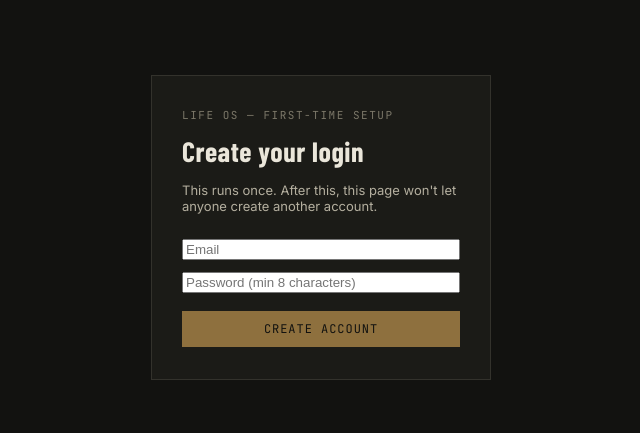
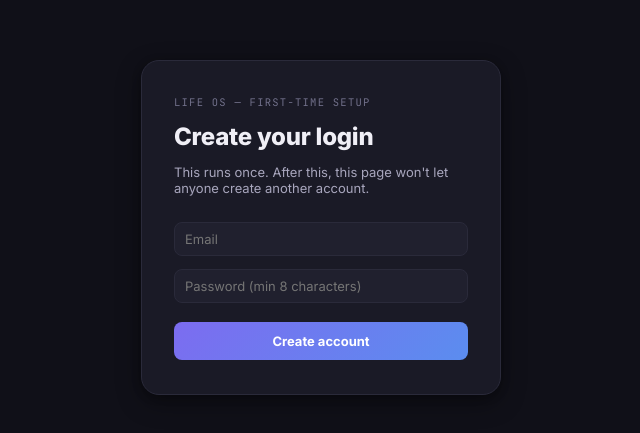
Before and after one commit to lincolnimade/lifeos, a Next.js app in the folder lifeos-app/: page /setup in a window 1280 px wide. Shown: the part 173-606 px from the top of the page, without its empty margins (319-959 px from the left). Built offline with nearby package versions, Linux system fonts and the light colour scheme; no server answers; the database is empty.

Commit message:
Add files via upload

```diff
--- a/lifeos-app/app/globals.css
+++ b/lifeos-app/app/globals.css
@@ -1,112 +1,255 @@
-@import url('https://fonts.googleapis.com/css2?family=Barlow+Condensed:wght@500;600;700&family=Inter:wght@400;500;600&family=JetBrains+Mono:wght@400;500&display=swap');
+@import url('https://fonts.googleapis.com/css2?family=Inter:wght@400;500;600;700;800&family=JetBrains+Mono:wght@400;500&display=swap');
 
 :root{
-  --bg:#121210;
-  --surface:#1B1B17;
-  --surface-2:#232320;
-  --line:#33322C;
-  --line-soft:#26251F;
-  --text:#EAE6DA;
-  --text-mid:#B4AF9F;
-  --text-dim:#7C7869;
-  --gold:#C0954F;
-  --gold-dim:#8E703E;
-  --sage:#6E8A6C;
-  --sage-dim:#4E6A4F;
-  --rust:#B65B41;
+  --radius-sm:8px;
+  --radius:14px;
+  --radius-lg:18px;
+  --sidebar-w:236px;
+  --topbar-h:64px;
+
+  --accent:#7C6CF0;
+  --accent-2:#5B8DEF;
+  --up:#2FBE7A;
+  --down:#F0655B;
 }
+
+/* ---------- Dark theme (default) ---------- */
+:root,
+[data-theme="dark"]{
+  --bg:#101018;
+  --bg-elev:#15151F;
+  --surface:#1A1A26;
+  --surface-2:#20202E;
+  --surface-hover:#26263635;
+  --line:#2A2A3A;
+  --line-soft:#22222E;
+  --text:#F0EFF6;
+  --text-mid:#A8A6BD;
+  --text-dim:#71708A;
+  --shadow:0 8px 24px rgba(0,0,0,0.35), 0 2px 8px rgba(0,0,0,0.25);
+}
+
+/* ---------- Light theme ---------- */
+[data-theme="light"]{
+  --bg:#F6F6F9;
+  --bg-elev:#FFFFFF;
+  --surface:#FFFFFF;
+  --surface-2:#F0F0F5;
+  --surface-hover:#EEEEF5;
+  --line:#E4E4EE;
+  --line-soft:#ECECF3;
+  --text:#191924;
+  --text-mid:#5C5B72;
+  --text-dim:#8D8CA3;
+  --shadow:0 4px 16px rgba(30,30,60,0.06), 0 1px 4px rgba(30,30,60,0.05);
+}
+
 *{box-sizing:border-box;}
-html,body{margin:0;background:var(--bg);color:var(--text);font-family:'Inter',sans-serif;}
-.page{padding:32px 28px 60px;max-width:1180px;margin:0 auto;}
-h1,h2,h3{font-family:'Barlow Condensed',sans-serif;letter-spacing:0.02em;margin:0;}
-.eyebrow{font-family:'JetBrains Mono',monospace;font-size:11px;letter-spacing:0.14em;text-transform:uppercase;color:var(--text-dim);}
-.hdr{display:flex;justify-content:space-between;align-items:flex-end;margin-bottom:20px;flex-wrap:wrap;gap:16px;}
-.hdr h1{font-size:34px;font-weight:700;color:var(--text);}
-.stat-strip{display:flex;gap:16px;flex-wrap:wrap;margin-bottom:26px;}
-.stat-strip .stat{flex:1;min-width:120px;background:var(--surface);border:1px solid var(--line);padding:12px 14px;}
-.stat-strip .n{font-family:'JetBrains Mono',monospace;font-size:22px;color:var(--gold);}
-.stat-strip .l{font-size:10px;text-transform:uppercase;letter-spacing:0.06em;color:var(--text-dim);margin-bottom:2px;}
+html,body{margin:0;background:var(--bg);color:var(--text);font-family:'Inter',sans-serif;-webkit-font-smoothing:antialiased;}
+body{transition:background-color .15s ease, color .15s ease;}
+h1,h2,h3{font-family:'Inter',sans-serif;letter-spacing:-0.01em;margin:0;font-weight:700;}
+a{color:inherit;}
+::selection{background:var(--accent);color:#fff;}
+
+/* ================= APP SHELL ================= */
+.app-shell{display:flex;min-height:100vh;background:var(--bg);}
+
+.sidebar{
+  width:var(--sidebar-w);
+  flex-shrink:0;
+  background:var(--bg-elev);
+  border-right:1px solid var(--line);
+  display:flex;
+  flex-direction:column;
+  padding:20px 14px;
+  position:sticky;
+  top:0;
+  height:100vh;
+}
+.sidebar-brand{display:flex;align-items:center;gap:10px;padding:6px 8px 22px;}
+.sidebar-brand .mark{
+  width:30px;height:30px;border-radius:9px;
+  background:linear-gradient(135deg,var(--accent),var(--accent-2));
+  display:flex;align-items:center;justify-content:center;
+  color:#fff;font-weight:800;font-size:13px;flex-shrink:0;
+}
+.sidebar-brand .name{font-weight:700;font-size:15px;letter-spacing:-0.01em;}
+
+.sidebar-nav{display:flex;flex-direction:column;gap:2px;flex:1;}
+.sidebar-link{
+  display:flex;align-items:center;gap:11px;
+  padding:9px 12px;border-radius:var(--radius-sm);
+  color:var(--text-mid);text-decoration:none;
+  font-size:13.5px;font-weight:500;
+  transition:background .12s ease,color .12s ease;
+}
+.sidebar-link svg{width:17px;height:17px;flex-shrink:0;opacity:0.85;}
+.sidebar-link:hover{background:var(--surface-2);color:var(--text);}
+.sidebar-link.active{background:var(--surface-2);color:var(--text);}
+.sidebar-link.active svg{opacity:1;color:var(--accent);}
+
+.sidebar-foot{border-top:1px solid var(--line-soft);padding-top:12px;margin-top:12px;display:flex;flex-direction:column;gap:2px;}
+
+/* ================= TOPBAR ================= */
+.main-col{flex:1;min-width:0;display:flex;flex-direction:column;}
+.topbar{
+  height:var(--topbar-h);
+  display:flex;align-items:center;justify-content:space-between;
+  padding:0 28px;
+  border-bottom:1px solid var(--line);
+  background:var(--bg-elev);
+  position:sticky;top:0;z-index:5;
+}
+.topbar-title{font-size:15px;font-weight:600;}
+.topbar-crumb{font-size:12px;color:var(--text-dim);margin-top:1px;}
+.topbar-actions{display:flex;align-items:center;gap:10px;}
+
+.icon-btn{
+  width:34px;height:34px;border-radius:var(--radius-sm);
+  display:flex;align-items:center;justify-content:center;
+  background:var(--surface-2);border:1px solid var(--line);
+  color:var(--text-mid);cursor:pointer;transition:all .12s ease;
+}
+.icon-btn:hover{color:var(--text);border-color:var(--accent);}
+.icon-btn svg{width:16px;height:16px;}
+
+.avatar{
+  width:32px;height:32px;border-radius:50%;
+  background:linear-gradient(135deg,var(--accent),var(--accent-2));
+  display:flex;align-items:center;justify-content:center;
+  color:#fff;font-size:12.5px;font-weight:700;cursor:pointer;flex-shrink:0;
+  border:none;
+}
+
+/* ================= PAGE CONTENT ================= */
+.page{padding:28px 28px 60px;max-width:1180px;margin:0 auto;width:100%;}
+.eyebrow{font-family:'JetBrains Mono',monospace;font-size:10.5px;letter-spacing:0.12em;text-transform:uppercase;color:var(--text-dim);}
+.hdr{display:flex;justify-content:space-between;align-items:flex-end;margin-bottom:22px;flex-wrap:wrap;gap:14px;}
+.hdr h1{font-size:26px;font-weight:800;color:var(--text);margin-top:4px;}
+
+/* ================= STAT STRIP ================= */
+.stat-strip{display:flex;gap:16px;flex-wrap:wrap;margin-bottom:22px;}
+.stat-strip .stat{
+  flex:1;min-width:150px;background:var(--surface);
+  border:1px solid var(--line);border-radius:var(--radius);
+  padding:16px 18px;box-shadow:var(--shadow);
+}
+.stat-strip .n{font-family:'Inter',sans-serif;font-weight:800;font-size:24px;color:var(--text);letter-spacing:-0.02em;}
+.stat-strip .l{font-size:11px;text-transform:uppercase;letter-spacing:0.05em;color:var(--text-dim);margin-bottom:6px;font-weight:600;}
 .stat-strip input[type=text],.stat-strip input[type=range]{width:100%;}
 
-.pipeline{display:flex;height:32px;border:1px solid var(--line);margin-bottom:32px;overflow:hidden;}
-.pipeline .seg{display:flex;align-items:center;justify-content:center;font-family:'JetBrains Mono',monospace;font-size:10px;color:var(--bg);font-weight:500;border-right:1px solid var(--bg);white-space:nowrap;overflow:hidden;}
+/* pill / delta badges */
+.pill{
+  display:inline-flex;align-items:center;gap:4px;
+  font-size:11px;font-weight:700;padding:3px 8px;border-radius:999px;
+}
+.pill-up{background:rgba(47,190,122,0.14);color:var(--up);}
+.pill-down{background:rgba(240,101,91,0.14);color:var(--down);}
+
+.pipeline{display:flex;height:34px;border-radius:var(--radius-sm);border:1px solid var(--line);margin-bottom:32px;overflow:hidden;}
+.pipeline .seg{display:flex;align-items:center;justify-content:center;font-family:'JetBrains Mono',monospace;font-size:10px;color:#fff;font-weight:600;border-right:1px solid var(--bg);white-space:nowrap;overflow:hidden;}
 .pipeline .seg:last-child{border-right:none;}
 
-.grid{display:grid;grid-template-columns:1.15fr 1fr;gap:20px;margin-bottom:20px;}
+.grid{display:grid;grid-template-columns:1.15fr 1fr;gap:18px;margin-bottom:18px;}
 @media (max-width:760px){.grid{grid-template-columns:1fr;}}
 
-.card{background:var(--surface);border:1px solid var(--line);padding:20px 22px;margin-bottom:20px;}
-.card-hd{display:flex;justify-content:space-between;align-items:center;margin-bottom:14px;border-bottom:1px solid var(--line-soft);padding-bottom:10px;flex-wrap:wrap;gap:8px;}
-.card-hd h2{font-size:19px;color:var(--text);}
-.tag{font-family:'JetBrains Mono',monospace;font-size:10px;letter-spacing:0.08em;text-transform:uppercase;padding:3px 8px;border:1px solid var(--gold-dim);color:var(--gold);}
-.tag.sage{border-color:var(--sage-dim);color:var(--sage);}
+.card{
+  background:var(--surface);border:1px solid var(--line);border-radius:var(--radius-lg);
+  padding:20px 22px;margin-bottom:18px;box-shadow:var(--shadow);
+}
+.card-hd{display:flex;justify-content:space-between;align-items:center;margin-bottom:16px;border-bottom:1px solid var(--line-soft);padding-bottom:12px;flex-wrap:wrap;gap:8px;}
+.card-hd h2{font-size:16.5px;font-weight:700;color:var(--text);}
+.tag{
+  font-family:'JetBrains Mono',monospace;font-size:10px;letter-spacing:0.06em;text-transform:uppercase;
+  padding:4px 9px;border-radius:999px;background:rgba(124,108,240,0.12);color:var(--accent);border:1px solid transparent;
+}
+.tag.sage{background:rgba(47,190,122,0.12);color:var(--up);}
 
 .field-row{display:flex;gap:8px;align-items:center;margin-bottom:8px;}
 .field-row input[type=text],.field-row textarea{flex:1;}
-input[type=text],textarea,select,input[type=number]{background:var(--surface-2);border:1px solid var(--line);color:var(--text);font-family:'Inter',sans-serif;font-size:13px;padding:7px 9px;}
-input[type=text]:focus,textarea:focus,select:focus,input[type=number]:focus{outline:none;border-color:var(--gold-dim);}
+input[type=text],textarea,select,input[type=number],input[type=email],input[type=password]{
+  background:var(--surface-2);border:1px solid var(--line);border-radius:var(--radius-sm);
+  color:var(--text);font-family:'Inter',sans-serif;font-size:13px;padding:8px 10px;
+}
+input[type=text]:focus,textarea:focus,select:focus,input[type=number]:focus,input[type=email]:focus,input[type=password]:focus{
+  outline:none;border-color:var(--accent);box-shadow:0 0 0 3px rgba(124,108,240,0.15);
+}
 textarea{width:100%;resize:vertical;min-height:44px;}
 
-.barwrap{background:var(--surface-2);height:8px;border:1px solid var(--line);margin:8px 0 4px;cursor:pointer;}
-.bar{height:100%;background:var(--gold-dim);}
+.barwrap{background:var(--surface-2);height:9px;border-radius:999px;margin:8px 0 4px;cursor:pointer;overflow:hidden;}
+.bar{height:100%;background:linear-gradient(90deg,var(--accent),var(--accent-2));border-radius:999px;}
 .barlabel{display:flex;justify-content:space-between;font-family:'JetBrains Mono',monospace;font-size:11px;color:var(--text-dim);margin-bottom:10px;}
 
-.deal{border:1px solid var(--line-soft);padding:12px 14px;margin-bottom:10px;background:var(--surface-2);}
+.deal{border:1px solid var(--line-soft);border-radius:var(--radius);padding:14px 16px;margin-bottom:10px;background:var(--surface-2);}
 .deal-top{display:flex;justify-content:space-between;gap:10px;align-items:center;margin-bottom:8px;}
-.deal-top input[type=text]{font-family:'Barlow Condensed',sans-serif;font-size:16px;font-weight:600;background:transparent;border:none;color:var(--text);padding:2px 0;}
-.deal-top input[type=text]:focus{outline:none;border-bottom:1px solid var(--gold-dim);}
-.stage-select{font-family:'JetBrains Mono',monospace;font-size:10px;text-transform:uppercase;letter-spacing:0.06em;padding:4px 6px;}
+.deal-top input[type=text]{font-family:'Inter',sans-serif;font-size:15px;font-weight:700;background:transparent;border:none;color:var(--text);padding:2px 0;}
+.deal-top input[type=text]:focus{outline:none;border-bottom:1px solid var(--accent);box-shadow:none;}
+.stage-select{font-family:'JetBrains Mono',monospace;font-size:10px;text-transform:uppercase;letter-spacing:0.06em;padding:5px 8px;border-radius:999px;}
 .next-action{font-size:12px;color:var(--text-mid);}
 .next-action input{width:100%;font-size:12px;}
-.deal-del{background:none;border:none;color:var(--text-dim);cursor:pointer;font-family:'JetBrains Mono',monospace;font-size:14px;padding:0 4px;}
-.deal-del:hover{color:var(--rust);}
+.deal-del{background:none;border:none;color:var(--text-dim);cursor:pointer;font-family:'JetBrains Mono',monospace;font-size:14px;padding:0 4px;border-radius:6px;}
+.deal-del:hover{color:var(--down);}
 
-.addbtn{font-family:'JetBrains Mono',monospace;font-size:11px;text-transform:uppercase;letter-spacing:0.08em;background:none;border:1px dashed var(--line);color:var(--text-dim);padding:7px 10px;cursor:pointer;width:100%;text-align:center;}
-.addbtn:hover{border-color:var(--gold-dim);color:var(--gold);}
+.addbtn{
+  font-family:'Inter',sans-serif;font-size:12.5px;font-weight:600;
+  background:var(--surface-2);border:1px dashed var(--line);border-radius:var(--radius-sm);
+  color:var(--text-mid);padding:8px 12px;cursor:pointer;width:100%;text-align:center;transition:all .12s ease;
+}
+.addbtn:hover{border-color:var(--accent);color:var(--accent);border-style:solid;}
 
-.row-item{display:flex;align-items:center;gap:10px;padding:6px 0;border-bottom:1px solid var(--line-soft);}
+.row-item{display:flex;align-items:center;gap:10px;padding:7px 0;border-bottom:1px solid var(--line-soft);}
 .row-item:last-of-type{border-bottom:none;}
-.row-item input[type=checkbox]{width:16px;height:16px;accent-color:var(--sage);flex-shrink:0;}
+.row-item input[type=checkbox]{width:16px;height:16px;accent-color:var(--accent);flex-shrink:0;}
 .row-item input[type=text]{flex:1;background:transparent;border:none;font-size:13px;padding:2px 0;}
-.row-item input[type=text]:focus{outline:none;border-bottom:1px solid var(--sage-dim);}
+.row-item input[type=text]:focus{outline:none;border-bottom:1px solid var(--accent);box-shadow:none;}
 .row-item.done input[type=text]{color:var(--text-dim);text-decoration:line-through;}
-.streak{font-family:'JetBrains Mono',monospace;font-size:11px;color:var(--sage);}
+.streak{font-family:'JetBrains Mono',monospace;font-size:11px;color:var(--up);}
 
-.income-row{display:flex;align-items:center;gap:10px;padding:6px 0;border-bottom:1px solid var(--line-soft);}
+.income-row{display:flex;align-items:center;gap:10px;padding:7px 0;border-bottom:1px solid var(--line-soft);}
 .income-row:last-of-type{border-bottom:none;}
 .income-row .dot{width:9px;height:9px;border-radius:50%;flex-shrink:0;background:var(--line);}
-.income-row.active .dot{background:var(--sage);}
+.income-row.active .dot{background:var(--up);}
 .income-row input[type=text]{flex:1;background:transparent;border:none;color:var(--text);font-size:13px;}
-.income-row input[type=text]:focus{outline:none;border-bottom:1px solid var(--gold-dim);}
+.income-row input[type=text]:focus{outline:none;border-bottom:1px solid var(--accent);box-shadow:none;}
 
-.milestone{display:flex;gap:10px;align-items:center;padding:7px 0;border-bottom:1px solid var(--line-soft);}
+.milestone{display:flex;gap:10px;align-items:center;padding:8px 0;border-bottom:1px solid var(--line-soft);}
 .milestone:last-of-type{border-bottom:none;}
 .milestone input[type=text]:first-child{flex:2;}
 .milestone input[type=text]:last-child{flex:1;font-family:'JetBrains Mono',monospace;font-size:11px;}
 .milestone input[type=text]{background:transparent;border:none;color:var(--text);font-size:13px;}
-.milestone input[type=text]:focus{outline:none;border-bottom:1px solid var(--gold-dim);}
+.milestone input[type=text]:focus{outline:none;border-bottom:1px solid var(--accent);box-shadow:none;}
 
 .nw-bar-row{display:flex;align-items:center;gap:10px;margin-bottom:8px;}
 .nw-bar-row .yr{font-family:'JetBrains Mono',monospace;font-size:10px;color:var(--text-dim);width:38px;flex-shrink:0;}
-.nw-bar-row .track{flex:1;height:16px;background:var(--surface-2);border:1px solid var(--line);position:relative;}
-.nw-bar-row .fill{height:100%;background:var(--sage-dim);}
+.nw-bar-row .track{flex:1;height:16px;background:var(--surface-2);border-radius:999px;border:1px solid var(--line);position:relative;overflow:hidden;}
+.nw-bar-row .fill{height:100%;background:linear-gradient(90deg,var(--accent),var(--up));}
 .nw-bar-row .target{font-family:'JetBrains Mono',monospace;font-size:10px;color:var(--text-mid);width:70px;text-align:right;flex-shrink:0;}
 
 .timeline{position:relative;padding-left:18px;border-left:1px solid var(--line);}
 .tl-item{position:relative;margin-bottom:18px;}
-.tl-item::before{content:'';position:absolute;left:-23px;top:4px;width:9px;height:9px;background:var(--gold-dim);border-radius:50%;}
-.tl-item .yr{font-family:'JetBrains Mono',monospace;font-size:11px;color:var(--gold);margin-bottom:3px;}
+.tl-item::before{content:'';position:absolute;left:-23px;top:4px;width:9px;height:9px;background:var(--accent);border-radius:50%;}
+.tl-item .yr{font-family:'JetBrains Mono',monospace;font-size:11px;color:var(--accent);margin-bottom:3px;}
 .tl-item textarea{width:100%;font-size:12px;color:var(--text-mid);background:transparent;border:none;resize:vertical;min-height:32px;padding:2px 0;}
-.tl-item textarea:focus{outline:none;}
+.tl-item textarea:focus{outline:none;box-shadow:none;}
 
 .status-dot{font-size:10px;flex-shrink:0;}
 .foot{font-family:'JetBrains Mono',monospace;font-size:10px;color:var(--text-dim);text-align:center;margin-top:30px;letter-spacing:0.04em;}
 
-.login-wrap{min-height:100vh;display:flex;align-items:center;justify-content:center;padding:20px;}
-.login-card{background:var(--surface);border:1px solid var(--line);padding:32px 30px;width:100%;max-width:340px;display:flex;flex-direction:column;gap:12px;}
-.login-card h1{font-size:28px;margin-bottom:8px;}
+/* ================= LOGIN / SETUP ================= */
+.login-wrap{min-height:100vh;display:flex;align-items:center;justify-content:center;padding:20px;background:var(--bg);}
+.login-card{
+  background:var(--surface);border:1px solid var(--line);border-radius:var(--radius-lg);
+  padding:34px 32px;width:100%;max-width:360px;display:flex;flex-direction:column;gap:13px;
+  box-shadow:var(--shadow);
+}
+.login-card h1{font-size:24px;margin-bottom:6px;font-weight:800;}
 .login-card input{width:100%;}
-.login-card button{margin-top:6px;background:var(--gold-dim);border:none;color:var(--bg);font-family:'JetBrains Mono',monospace;font-size:12px;text-transform:uppercase;letter-spacing:0.08em;padding:10px;cursor:pointer;}
-.login-card button:hover{background:var(--gold);}
-.login-card button:disabled{opacity:0.6;cursor:default;}
-.login-error{color:var(--rust);font-size:12px;font-family:'JetBrains Mono',monospace;}
+.login-card button{
+  margin-top:6px;background:linear-gradient(135deg,var(--accent),var(--accent-2));
+  border:none;border-radius:var(--radius-sm);color:#fff;
+  font-family:'Inter',sans-serif;font-size:13px;font-weight:700;
+  padding:11px;cursor:pointer;transition:opacity .12s ease;
+}
+.login-card button:hover{opacity:0.9;}
+.login-card button:disabled{opacity:0.55;cursor:default;}
+.login-error{color:var(--down);font-size:12px;font-family:'Inter',sans-serif;}
--- a/lifeos-app/app/layout.tsx
+++ b/lifeos-app/app/layout.tsx
@@ -5,9 +5,22 @@ export const metadata = {
   description: "Personal command deck",
 };
 
+const themeInitScript = `
+(function() {
+  try {
+    var stored = window.localStorage.getItem('theme');
+    var theme = stored === 'light' || stored === 'dark' ? stored : 'dark';
+    document.documentElement.setAttribute('data-theme', theme);
+  } catch (e) {}
+})();
+`;
+
 export default function RootLayout({ children }: { children: React.ReactNode }) {
   return (
-    <html lang="en">
+    <html lang="en" data-theme="dark">
+      <head>
+        <script dangerouslySetInnerHTML={{ __html: themeInitScript }} />
+      </head>
       <body>{children}</body>
     </html>
   );
```
